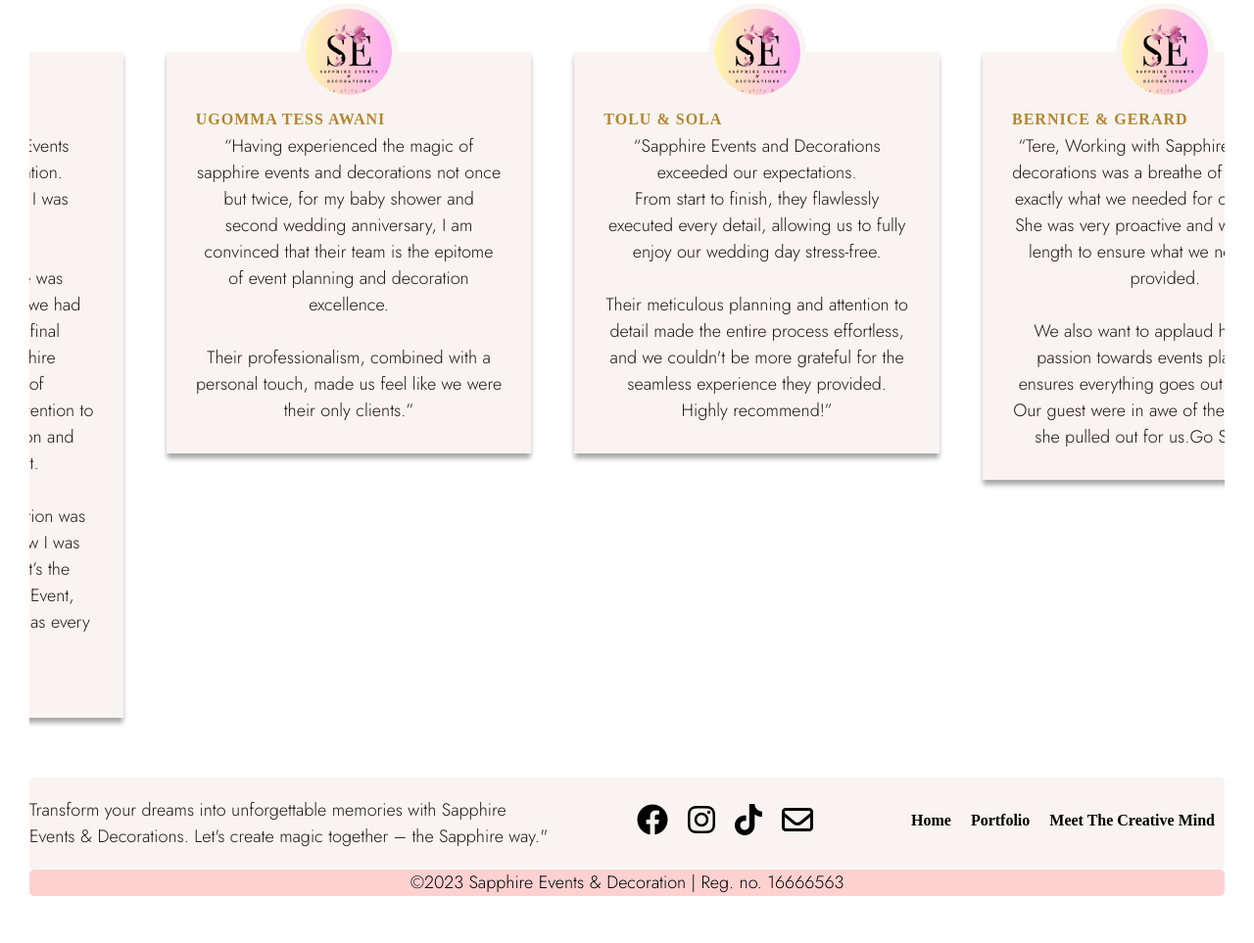
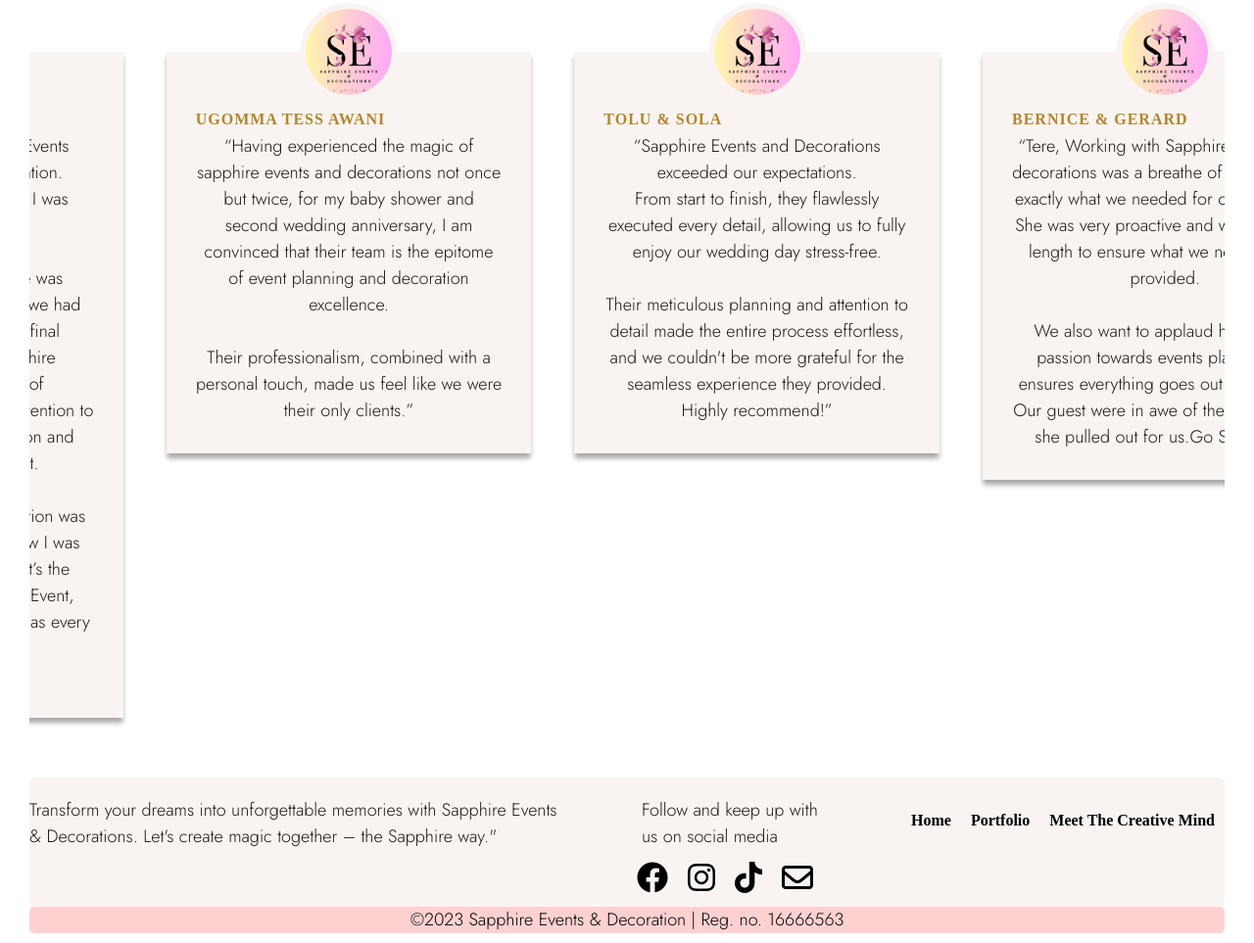
Before and after one commit to MadeByEmmy/Sapphire-Events-and-Decorations-website, a plain HTML site: page index.html in a window 1280 px wide. Shown: the part 3189-4152 px from the top of the page at 98% size. Before the commit the page ends 4114 px from the top, so only its background shows below. Drawn offline with nearby package versions, Linux system fonts and the light colour scheme; a web font is replaced by a local one.

Commit message:
add file

```diff
--- a/css/index.css
+++ b/css/index.css
@@ -505,6 +505,21 @@ p {
     border-radius: 5px;
 }
 
+.summary-nav {
+    display: flex;
+    flex-direction: column;
+    gap: 20px;
+    align-content: center;
+}
+
+.socialmedia {
+    margin-top: -15px;
+}
+
+.social-icons {
+    margin-left: -15px;
+}
+
 .summary-main ul {
     display: flex;
     justify-content: space-evenly;
@@ -583,6 +598,10 @@ p {
         display: flex;
         flex-direction: column;
     }
+    .socialmedia {
+        text-align: center;
+        margin-bottom: 10px;
+    }
     .summary-nav {
         margin-top: -25px;
     }
--- a/index.html
+++ b/index.html
@@ -245,12 +245,18 @@
                 <p>Transform your dreams into unforgettable memories with Sapphire Events & Decorations. Let's create magic together – the Sapphire way."</p>
             </div>
             <div class="summary-nav">
+                <div class="socialmedia">
+                    <p>Follow and keep up with us on social media</p>
+                </div>
+                <div class="social-icons">
                     <ul>
                         <li><a href="https://www.facebook.com/rararestperfumes "><i class="fa-brands fa-facebook fa-2xl"></i></a></li>
                         <li><a href="https://instagram.com/sapphire_events___decorations?igshid=OGQ5ZDc2ODk2ZA%3D%3D&utm_source=qr "><i class="fa-brands fa-instagram fa-2xl"></i></a></li>
                         <li><a href="https://www.tiktok.com/@sapphire_events__?_t=8k4bB3rSxWa&_r=1"><i class="fa-brands fa-tiktok fa-2xl"></i></a></li>
                         <li><a href="mailto:sapphireeventsglitz@gmail.com"><i class="fa-regular fa-envelope fa-2xl"></i></a></li>
                     </ul>
+                </div>
+
             </div>
             <div class="summary-navmenu">
                 <ul>
```
Lines whose indentation alone changed are shown as unchanged.
